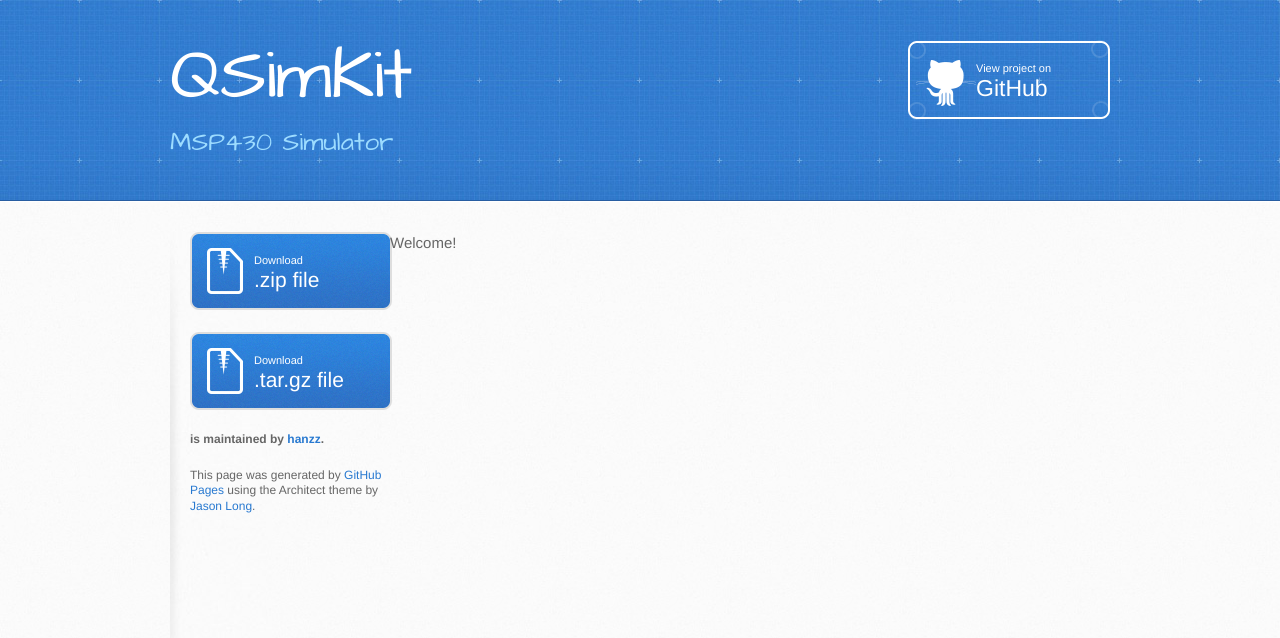
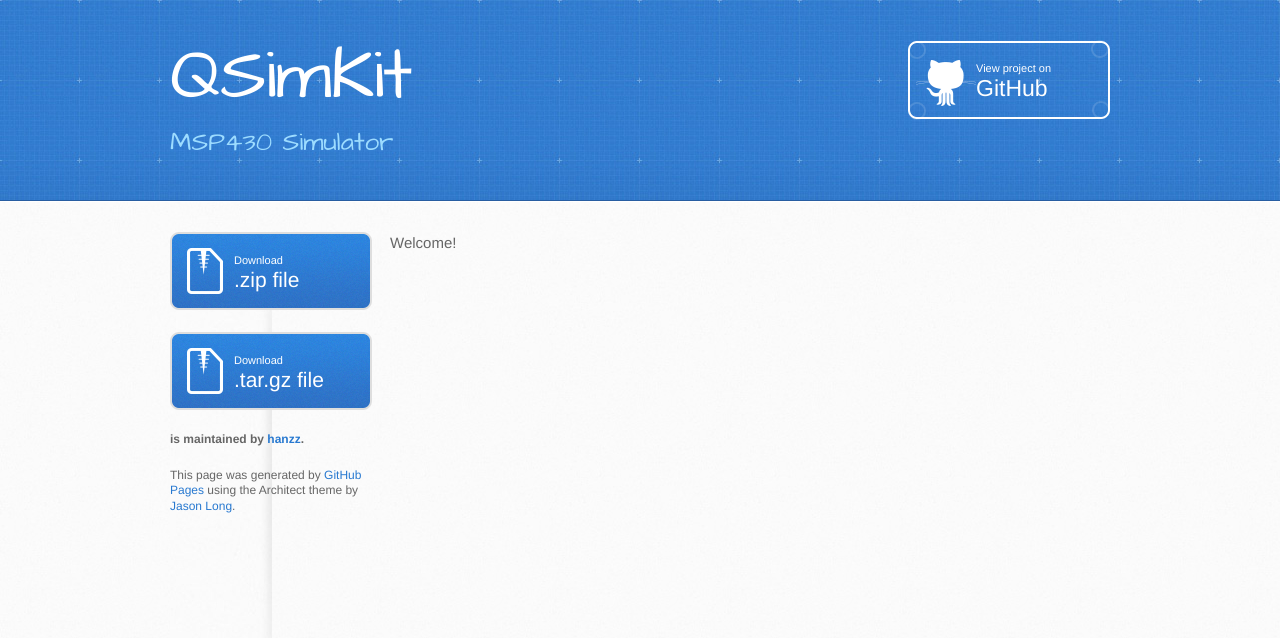
Before and after one commit to jankaluza/qsimkit, a Jekyll site: the page built from index.html, in a window 1280 px wide. Shown: the top 638 px of the page. Built offline with Jekyll 4.4.1, drawn with Linux system fonts in a browser that asks for light colours; Markdown is read by kramdown in place of the engine named in the settings.

Commit message:
sidebar update

```diff
--- a/stylesheets/stylesheet.css
+++ b/stylesheets/stylesheet.css
@@ -111,7 +111,7 @@
 
 aside#sidebar {
   width: 200px;
-  padding-left: 20px;
+  padding-right: 20px;
   min-height: 504px;
   float: left;
   background: transparent url(../images/sidebar-bg.jpg) 0 0 no-repeat;
```
Also changed, not shown: images/sidebar-bg.jpg.
